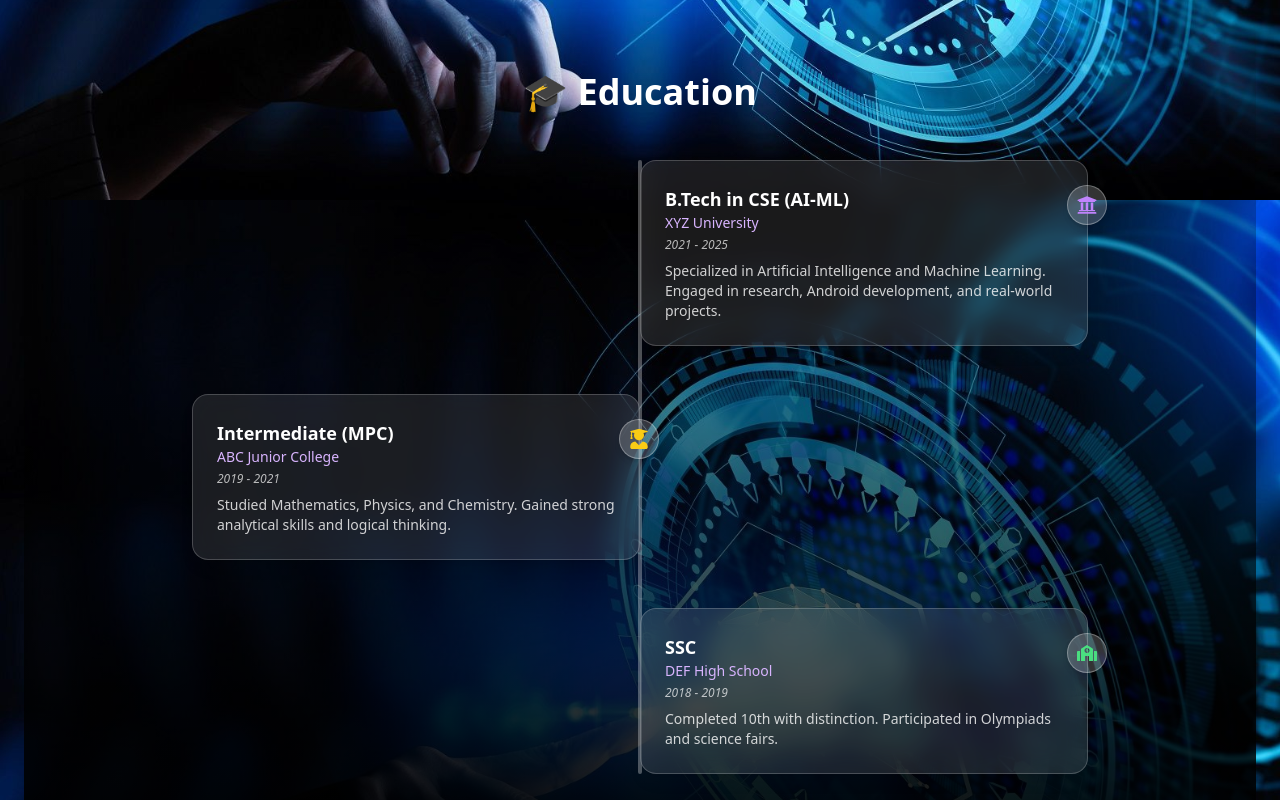
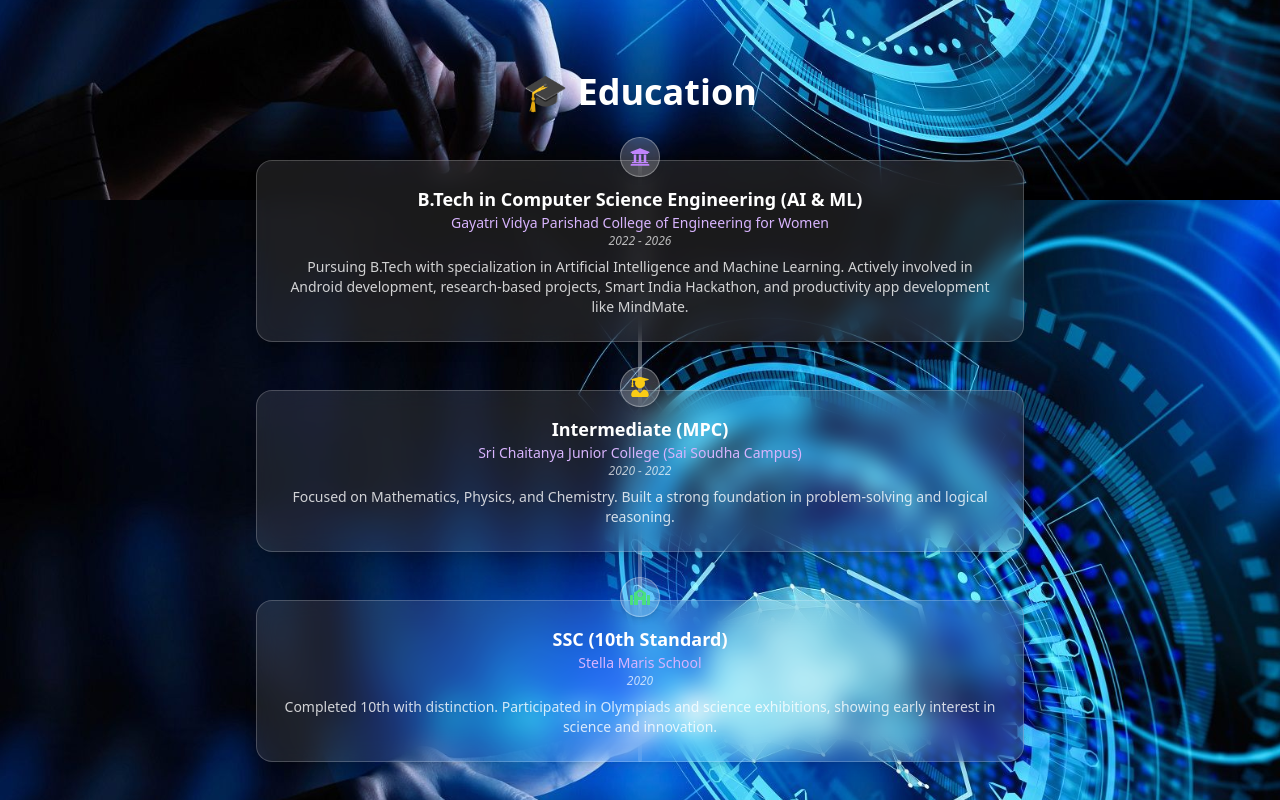
Before and after one commit to gayatrihub/my_port, a React (Create React App) app: page / in a window 1280 px wide. Shown: the part 1400-2200 px from the top of the page. Built offline with nearby package versions, Linux system fonts and the light colour scheme.

Commit message:
Update EducationTimeline.jsx

```diff
--- a/src/components/EducationTimeline.jsx
+++ b/src/components/EducationTimeline.jsx
@@ -4,34 +4,35 @@ import { FaUniversity, FaSchool, FaUserGraduate } from "react-icons/fa";
 
 const educationData = [
   {
-    title: "B.Tech in CSE (AI-ML)",
-    institution: "XYZ University",
-    duration: "2021 - 2025",
+    title: "B.Tech in Computer Science Engineering (AI & ML)",
+    institution: "Gayatri Vidya Parishad College of Engineering for Women",
+    duration: "2022 - 2026",
     description:
-      "Specialized in Artificial Intelligence and Machine Learning. Engaged in research, Android development, and real-world projects.",
+      "Pursuing B.Tech with specialization in Artificial Intelligence and Machine Learning. Actively involved in Android development, research-based projects, Smart India Hackathon, and productivity app development like MindMate.",
     icon: <FaUniversity className="text-purple-400 text-xl" />,
   },
   {
     title: "Intermediate (MPC)",
-    institution: "ABC Junior College",
-    duration: "2019 - 2021",
+    institution: "Sri Chaitanya Junior College (Sai Soudha Campus)",
+    duration: "2020 - 2022",
     description:
-      "Studied Mathematics, Physics, and Chemistry. Gained strong analytical skills and logical thinking.",
+      "Focused on Mathematics, Physics, and Chemistry. Built a strong foundation in problem-solving and logical reasoning.",
     icon: <FaUserGraduate className="text-yellow-400 text-xl" />,
   },
   {
-    title: "SSC",
-    institution: "DEF High School",
-    duration: "2018 - 2019",
+    title: "SSC (10th Standard)",
+    institution: "Stella Maris School",
+    duration: "2020",
     description:
-      "Completed 10th with distinction. Participated in Olympiads and science fairs.",
+      "Completed 10th with distinction. Participated in Olympiads and science exhibitions, showing early interest in science and innovation.",
     icon: <FaSchool className="text-green-400 text-xl" />,
   },
 ];
 
+
 const EducationTimeline = () => {
   return (
-    <section className="min-h-screen py-16 bg-gradient-to-b from-transparent to-black px-4 sm:px-10">
+    <section className="min-h-screen py-16 px-4 sm:px-10">
       <motion.h2
         initial={{ opacity: 0, y: -20 }}
         animate={{ opacity: 1, y: 0 }}
@@ -41,8 +42,9 @@ const EducationTimeline = () => {
         🎓 Education
       </motion.h2>
 
-      <div className="relative max-w-4xl mx-auto">
-        <div className="absolute left-5 top-0 bottom-0 w-1 bg-white/30 rounded-full sm:left-1/2 transform sm:-translate-x-1/2"></div>
+      <div className="relative max-w-3xl mx-auto">
+        {/* Vertical line */}
+        <div className="absolute left-1/2 transform -translate-x-1/2 top-0 bottom-0 w-1 bg-white/30 rounded-full"></div>
 
         {educationData.map((edu, index) => (
           <motion.div
@@ -51,21 +53,19 @@ const EducationTimeline = () => {
             whileInView={{ opacity: 1, y: 0 }}
             transition={{ duration: 0.5, delay: index * 0.2 }}
             viewport={{ once: true }}
-            className={`relative sm:w-1/2 px-6 py-6 mb-12 rounded-2xl bg-white/10 border border-white/20 backdrop-blur-md shadow-lg text-white ${
-              index % 2 === 0 ? "sm:ml-auto sm:mr-0" : "sm:mr-auto sm:ml-0"
-            }`}
+            className="relative w-full px-6 py-6 mb-12 rounded-2xl bg-white/10 border border-white/20 backdrop-blur-md shadow-lg text-white"
           >
             {/* Dot and icon */}
-            <div className="absolute -left-9 sm:left-auto sm:-right-5 top-6">
+            <div className="absolute left-1/2 transform -translate-x-1/2 -top-6">
               <div className="w-10 h-10 flex items-center justify-center rounded-full bg-white/20 border border-white/30 shadow-md">
                 {edu.icon}
               </div>
             </div>
 
-            <h3 className="text-lg font-semibold">{edu.title}</h3>
-            <p className="text-sm text-purple-300 mb-1">{edu.institution}</p>
-            <p className="text-xs text-white/70 italic mb-2">{edu.duration}</p>
-            <p className="text-sm text-white/80">{edu.description}</p>
+            <h3 className="text-lg font-semibold text-center">{edu.title}</h3>
+            <p className="text-sm text-purple-300 text-center">{edu.institution}</p>
+            <p className="text-xs text-white/70 italic text-center">{edu.duration}</p>
+            <p className="text-sm text-white/80 mt-2 text-center">{edu.description}</p>
           </motion.div>
         ))}
       </div>
```
